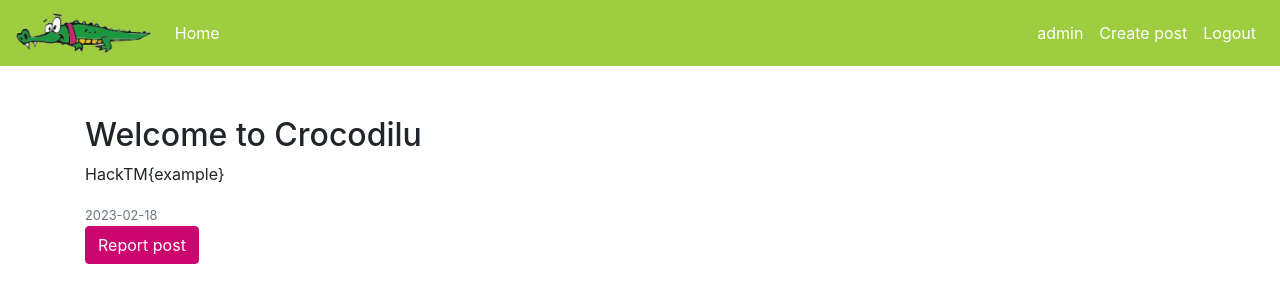
After one commit to adrgs/hacktm-challenges, a Flask app: page /post/137bc56f-8c99-4152-bbdb-e30ebfd0e257 in a window 1280 px wide. The commit adds this page. Shown: the top 303 px of the page. Run offline with Flask 2, Linux system fonts and the light colour scheme; a user stored in the database is signed in; data comes from the database, SQL or seed files in the repository; both versions use the stored data as it was after the commit; some libraries are stand-ins or nearby versions.

Commit message:
Final task

```diff
--- a/web/crocodilu/app/app.py
+++ b/web/crocodilu/app/app.py
@@ -1,16 +1,20 @@
-from flask import Flask, request, render_template, redirect, url_for
+from flask import Flask, flash, request, render_template, redirect, url_for
 from flask_sqlalchemy import SQLAlchemy
 from werkzeug.security import generate_password_hash, check_password_hash
 from flask_login import LoginManager, UserMixin, login_user, login_required, logout_user, current_user
-from database import db, User
+from database import db, User, Post
 from auth import register, login, logout, request_code, reset_password
 from redis import Redis
+from flask_wtf import FlaskForm, RecaptchaField
+from wtforms import StringField, SubmitField, TextAreaField
+from wtforms.validators import DataRequired
+from bs4 import BeautifulSoup
 
 import os
 
 app = Flask(__name__)
 app.config['SQLALCHEMY_DATABASE_URI'] = 'sqlite:///crocodilu.db'
-app.config['SECRET_KEY'] = os.urandom(32)
+app.config['SECRET_KEY'] = b'asdfjklasdfjskalfjsdkl'
 
 app.config['RECAPTCHA_PUBLIC_KEY'] = '6LcXP5EkAAAAABoW5y1BfnEuG4cHxGBBRBoiKuCk'
 app.config['RECAPTCHA_PRIVATE_KEY'] = '6LcXP5EkAAAAAEtV-lBWW-5f8IV0_wyQh_z2CMp9'
@@ -28,7 +32,6 @@ redis.set('proceeded_count', 0)
 
 with app.app_context():
     db.create_all()
-    # create admin user
     if not User.query.filter(User.email.like('admin@hacktm.ro')).first():
         user = User(name='admin',
                     email='admin@hacktm.ro',
@@ -37,6 +40,8 @@ with app.app_context():
                     active=True,
                     admin=True)
         db.session.add(user)
+        post = Post(title='Welcome to Crocodilu', content=os.getenv('FLAG', 'HackTM{example}'), author=user)
+        db.session.add(post)
         db.session.commit()
 
 
@@ -48,6 +53,66 @@ def load_user(user_id):
 @app.route('/')
 def index():
     return render_template('index.html')
+
+
+@app.route('/profile')
+@login_required
+def profile():
+    posts = Post.query.filter_by(user_id=current_user.id).all()
+    return render_template('profile.html', posts=posts, user=current_user)
+
+class ReportForm(FlaskForm):
+    captcha = RecaptchaField()
+    submit = SubmitField('Report')
+
+@app.route("/post/<post_id>", methods=['GET', 'POST'])
+@login_required
+def post(post_id):
+    form = ReportForm()
+    post = Post.query.get_or_404(post_id)
+    if post.author.id != current_user.id and not current_user.admin:
+        return redirect(url_for('profile'))
+
+    if request.method != 'POST':
+        return render_template('post.html', title=post.title, post=post, form=form)
+
+    if not form.captcha.validate(form):
+        return render_template('post.html', title=post.title, post=post, form=form, error='Invalid captcha')
+
+    redis.rpush('query', f'/post/{post_id}')
+    redis.incr('queued_count')
+
+
+class PostForm(FlaskForm):
+    title = StringField('Title', validators=[DataRequired()])
+    content = TextAreaField('Content', validators=[DataRequired()])
+    submit = SubmitField('Post')
+
+
+@app.route('/create_post', methods=['GET', 'POST'])
+@login_required
+def create_post():
+    blacklist = ['script', 'body', 'embed', 'object', 'base', 'link', 'meta', 'title', 'head', 'style', 'img']
+
+    if current_user.admin:
+        return redirect(url_for('profile'))
+    form = PostForm()
+    if form.validate_on_submit():
+        content = form.content.data
+        soup = BeautifulSoup(content, 'html.parser')
+        for tag in blacklist:
+            if soup.find(tag):
+                content = 'Invalid YouTube embed!'
+                break
+
+        post = Post(title=form.title.data,
+                    content=content,
+                    author=current_user)
+        db.session.add(post)
+        db.session.commit()
+        flash('Your post has been created!', 'success')
+        return redirect(url_for('profile'))
+    return render_template('create_post.html', title='Create Post', form=form)
 
 
 app.add_url_rule('/request_code',
--- a/web/crocodilu/app/database.py
+++ b/web/crocodilu/app/database.py
@@ -36,7 +36,11 @@ class User(UserMixin, db.Model):
 class Post(db.Model):
     __tablename__ = 'posts'
 
-    id = db.Column(db.Integer, primary_key=True)
+    id = db.Column(db.String(36),
+                   primary_key=True,
+                   default=lambda: str(uuid4()),
+                   unique=True,
+                   nullable=False)
     title = db.Column(db.String(50), nullable=False)
     content = db.Column(db.String(400), nullable=False)
     date_posted = db.Column(db.DateTime,
--- a/web/crocodilu/app/requirements.txt
+++ b/web/crocodilu/app/requirements.txt
@@ -3,3 +3,4 @@ flask_sqlalchemy
 flask_login
 flask_wtf
 redis
+beautifulsoup4
--- a/web/crocodilu/app/templates/navbar.html
+++ b/web/crocodilu/app/templates/navbar.html
@@ -16,7 +16,7 @@
                 <a class="nav-link" href="/profile">{{ current_user.name }}</a>
             </li>
             <li class="nav-item">
-                <a class="nav-link" href="/post">Create post</a>
+                <a class="nav-link" href="/create_post">Create post</a>
             </li>
             <li class="nav-item">
                 <a class="nav-link" href="/logout">Logout</a>
--- /dev/null
+++ b/web/crocodilu/app/templates/post.html
@@ -0,0 +1,22 @@
+{% extends 'base.html' %}
+
+{% block title %}{{ title }}{% endblock %}
+
+{% block content %}
+    <article class="media content-section">
+      <div class="media-body">
+        <h2>{{ post.title }}</h2>
+        <p class="article-content">{{ post.content | safe }}</p>
+        <small class="text-muted">{{ post.date_posted.strftime('%Y-%m-%d') }}</small>
+      </div>
+    </article>
+    <form method="post">
+        {% if error %}
+            <div class="alert alert-danger" role="alert">{{ error }}</div>
+        {% endif %}
+        {% if form.captcha %}
+            {{ form.captcha }}
+        {% endif %}
+    <button type="submit" class="btn btn-primary">Report post</button>
+    </form>
+{% endblock %}
```
Also changed, not shown: web/crocodilu/app/static/js/create_post.js (added, +9 -0 lines), web/crocodilu/app/templates/create_post.html (added, +38 -0 lines), web/crocodilu/app/templates/profile.html (added, +15 -0 lines), web/crocodilu/app/crocodilu.db, 1 other file.
